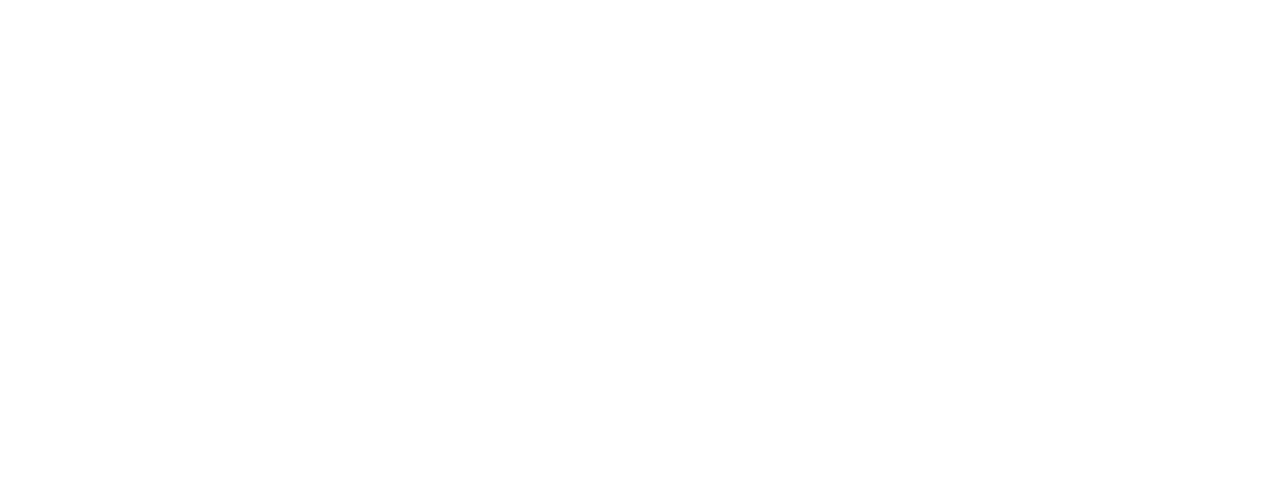
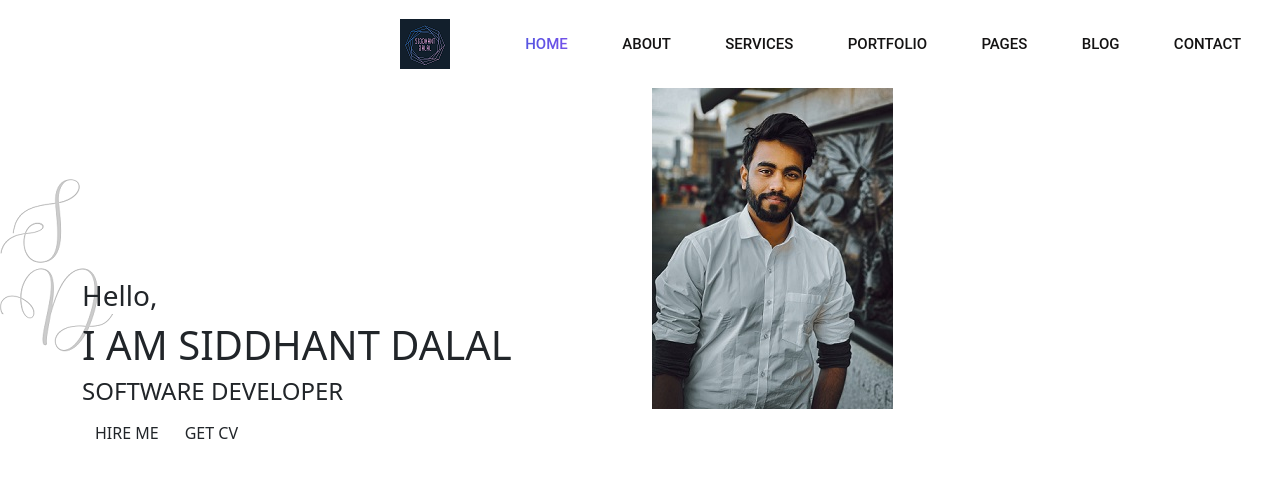
Before and after one commit to siddhantsdalal/Portfolio, a plain HTML site: page index.html in a window 1280 px wide. Drawn offline with Linux system fonts and the light colour scheme.

Commit message:
New updations

```diff
--- a/css/fonts.css
+++ b/css/fonts.css
@@ -1,5 +1,5 @@
 /* @font-face */
 @font-face {
-    font-family: "Roboto";
-    src:'../fonts/Roboto-Regular.ttf' ;
+    font-family:"Roboto";
+    src: '../Fonts/Roboto/Roboto-Regular.ttf';
 }
--- /dev/null
+++ b/css/partials/_variables.css
@@ -0,0 +1,24 @@
+html, body{
+    margin: 0%;
+    box-sizing: border-box;
+    width: 100%;
+    height: 100%;
+}
+
+
+/* CSS Variables */
+
+:root{
+    --primary-color: #4458dc;
+    --primary-color2: #854fee;
+    --title-color: #141313;
+    --text-color: #777777;
+    --border-color: #201f1f17;
+    --gradient-color: linear-gradient(90deg, #4458dc 0%, #854fee 100%);
+    --shadow-color:  0px 10px 30px rgba(118, 85, 225, 0.3);
+    --box-shadow: 0px 10px 30px rgba(57, 56, 61, 0.205);
+
+
+    /* font family variables. */
+    --roboto: 'Roboto', sans-serif;
+}
--- a/css/style.css
+++ b/css/style.css
@@ -1,2 +1,49 @@
 /* Import fonts from fonts.css */
 @import url(./fonts.css);
+
+/* CSS variables */
+@import url(./partials/_variables.css);
+
+/* Start navigation */
+.header_area .main-menu .navbar .navbar-brand
+{
+    padding: 0 2rem 0 5rem;
+}
+.header_area .main-menu .navbar
+{
+    padding: 1rem 20rem ;
+}
+.header_area .main-menu .nav-item .nav-link
+{
+    font: normal 500 15px/2px var(--roboto);
+    text-transform: uppercase;
+    padding: 1.7rem;
+    color: var(--title-color);
+}
+.header_area .main-menu .navbar-nav .active a
+{
+    background: var(--gradient-color);
+    -webkit-background-clip: text;
+    -webkit-text-fill-color: transparent;
+    background-clip: text;
+}
+.header_area .main-menu .navbar-nav a:hover
+{
+    background: var(--gradient-color);
+    -webkit-background-clip: text;
+    -webkit-text-fill-color: transparent;
+    background-clip: text;
+}
+/* Stop Navigation */
+
+/* Banner area */
+.site-main .site-banner
+{
+    background: url(../img/banner/home-banner.png) no-repeat 0% 50%;
+}
+.site-main .site-banner .site-title h3
+{
+    padding-top: 35%;
+    font-weight: 500;
+}
+/* End Banner area */
--- a/index.html
+++ b/index.html
@@ -19,12 +19,74 @@
 <body>
 
     <!-- Start Header Area -->
-
     <header class="header_area">
         <div class="main-menu">
+            <nav class="navbar navbar-expand-lg navbar-light">
+                <a class="navbar-brand" href="#"><img src="./img/logo.png" alt="logo"></a>
+                <button class="navbar-toggler" type="button" data-toggle="collapse" data-target="#navbarNav"
+                    aria-controls="navbarNav" aria-expanded="false" aria-label="Toggle navigation">
+                    <span class="navbar-toggler-icon"></span>
+                </button>
+                <div class="collapse navbar-collapse" id="navbarNav">
+                    <div class="mr-auto"></div>
+                    <ul class="navbar-nav">
+                        <li class="nav-item active">
+                            <a class="nav-link" href="#">Home <span class="sr-only">(current)</span></a>
+                        </li>
+                        <li class="nav-item">
+                            <a class="nav-link" href="#">about</a>
+                        </li>
+                        <li class="nav-item">
+                            <a class="nav-link" href="#">services</a>
+                        </li>
+                        <li class="nav-item">
+                            <a class="nav-link" href="#">portfolio</a>
+                        </li>
+                        <li class="nav-item">
+                            <a class="nav-link" href="#">pages</a>
+                        </li>
+                        <li class="nav-item">
+                            <a class="nav-link" href="#">blog</a>
+                        </li>
+                        <li class="nav-item">
+                            <a class="nav-link" href="#">contact</a>
+                        </li>
 
+                    </ul>
+                </div>
+            </nav>
         </div>
     </header>
+    <!-- End Header Area -->
+
+    <!-- Start Main Area -->
+    <main class="site-main">
+
+        <!-- Start banner area -->
+        <section class="site-banner">
+            <div class="container">
+                <div class="row">
+                    <div class="col-lg-6 col-md-12 site-title">
+                        <h3 class="title-text">Hello,</h3>
+                        <h1 class="title-text text-uppercase">I am Siddhant Dalal</h1>
+                        <h4 class="title-text text-uppercase">Software Developer</h4>
+                        <div class="site-buttons">
+                            <div class="d-flex flex-row flex-wrap">
+                                <button type="button" class="btn button primary-button mr-4 text-uppercase">hire me</button>
+                                <button type="button" class="btn button secondary-button text-uppercase">Get cv</button>
+                            </div>
+                        </div>
+                    </div>
+                    <div class="col-lg-6 col-md-12 banner-image">
+                        <img src="./img/banner/banner.png" alt="banner-img" class="img-fluid">
+                    </div>
+                </div>
+            </div>
+        </section>
+        <!-- End banner area -->
+
+    </main>
+    <!-- End Main Area -->
 
     <!-- Jquery JS file -->
     <script src="./js/jquery.3.6.4.js"></script>
```
Also changed, not shown: img/banner/banner.png (added), img/banner/home-banner.png (added), img/logo.png (added).
